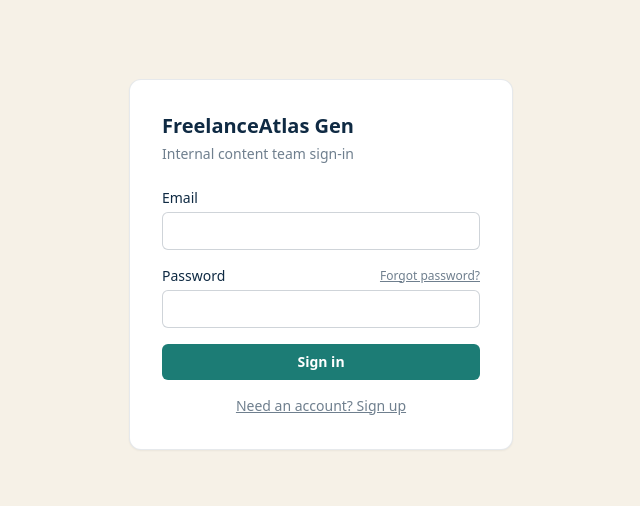
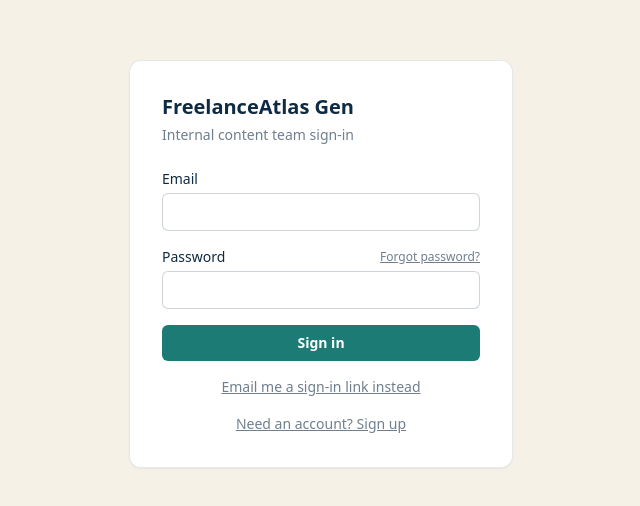
Before and after one commit to FreelanceAtlas/FreelanceAtlas-Gen, a Next.js app: page /login in a window 1280 px wide. Shown: the part 136-642 px from the top of the page, without its empty margins (319-959 px from the left). Built offline with nearby package versions, Linux system fonts and the light colour scheme; no server answers.

Commit message:
Add magic-link (email-only) sign-in option alongside password sign-in

```diff
--- a/src/app/login/page.tsx
+++ b/src/app/login/page.tsx
@@ -10,7 +10,7 @@ export default function LoginPage() {
   const supabase = createClient();
   const [email, setEmail] = useState("");
   const [password, setPassword] = useState("");
-  const [mode, setMode] = useState<"signin" | "signup">("signin");
+  const [mode, setMode] = useState<"signin" | "signup" | "magic">("signin");
   const [error, setError] = useState<string | null>(null);
   const [info, setInfo] = useState<string | null>(null);
   const [loading, setLoading] = useState(false);
@@ -79,6 +79,32 @@ export default function LoginPage() {
     router.refresh();
   }
 
+  async function handleMagicLink(e: React.FormEvent) {
+    e.preventDefault();
+    setLoading(true);
+    setError(null);
+    setInfo(null);
+
+    // Magic link uses Supabase's default "Confirm signup"/"Magic Link"
+    // email template as-is (no custom SMTP needed, unlike the numeric-code
+    // OTP flow) and lands on /auth/callback to exchange the PKCE code.
+    const { error } = await supabase.auth.signInWithOtp({
+      email,
+      options: {
+        emailRedirectTo: `${window.location.origin}/auth/callback?next=/dashboard`,
+      },
+    });
+
+    setLoading(false);
+
+    if (error) {
+      setError(error.message);
+      return;
+    }
+
+    setInfo("Check your email for a sign-in link.");
+  }
+
   return (
     <main className="flex min-h-screen items-center justify-center px-4">
       <div className="w-full max-w-sm rounded-xl border border-atlasnavy/10 bg-white p-8 shadow-sm">
@@ -88,7 +114,13 @@ export default function LoginPage() {
         </p>
 
         <form
-          onSubmit={mode === "signin" ? handleSignIn : handleSignUp}
+          onSubmit={
+            mode === "signin"
+              ? handleSignIn
+              : mode === "signup"
+              ? handleSignUp
+              : handleMagicLink
+          }
           className="mt-6 space-y-4"
         >
           <div>
@@ -102,6 +134,7 @@ export default function LoginPage() {
             />
           </div>
 
+          {mode !== "magic" && (
             <div>
               <div className="flex items-center justify-between">
                 <label className="block text-sm font-medium text-atlasnavy">Password</label>
@@ -123,6 +156,7 @@ export default function LoginPage() {
                 className="mt-1 w-full rounded-md border border-atlasnavy/20 px-3 py-2 text-sm focus:outline-none focus:ring-2 focus:ring-atlasteal"
               />
             </div>
+          )}
 
           {error && <p className="text-sm text-red-600">{error}</p>}
           {info && <p className="text-sm text-atlasteal">{info}</p>}
@@ -135,12 +169,29 @@ export default function LoginPage() {
             {loading
               ? mode === "signin"
                 ? "Signing in…"
-                : "Creating account…"
+                : mode === "signup"
+                ? "Creating account…"
+                : "Sending link…"
               : mode === "signin"
               ? "Sign in"
-              : "Create account"}
+              : mode === "signup"
+              ? "Create account"
+              : "Send sign-in link"}
           </button>
 
+          <button
+            type="button"
+            className="w-full text-sm text-atlasnavy/60 underline"
+            onClick={() => {
+              setMode(mode === "magic" ? "signin" : "magic");
+              setError(null);
+              setInfo(null);
+            }}
+          >
+            {mode === "magic" ? "Use a password instead" : "Email me a sign-in link instead"}
+          </button>
+
+          {mode !== "magic" && (
             <button
               type="button"
               className="w-full text-sm text-atlasnavy/60 underline"
@@ -154,6 +205,7 @@ export default function LoginPage() {
                 ? "Need an account? Sign up"
                 : "Already have an account? Sign in"}
             </button>
+          )}
         </form>
       </div>
     </main>
```
Lines whose indentation alone changed are shown as unchanged.
